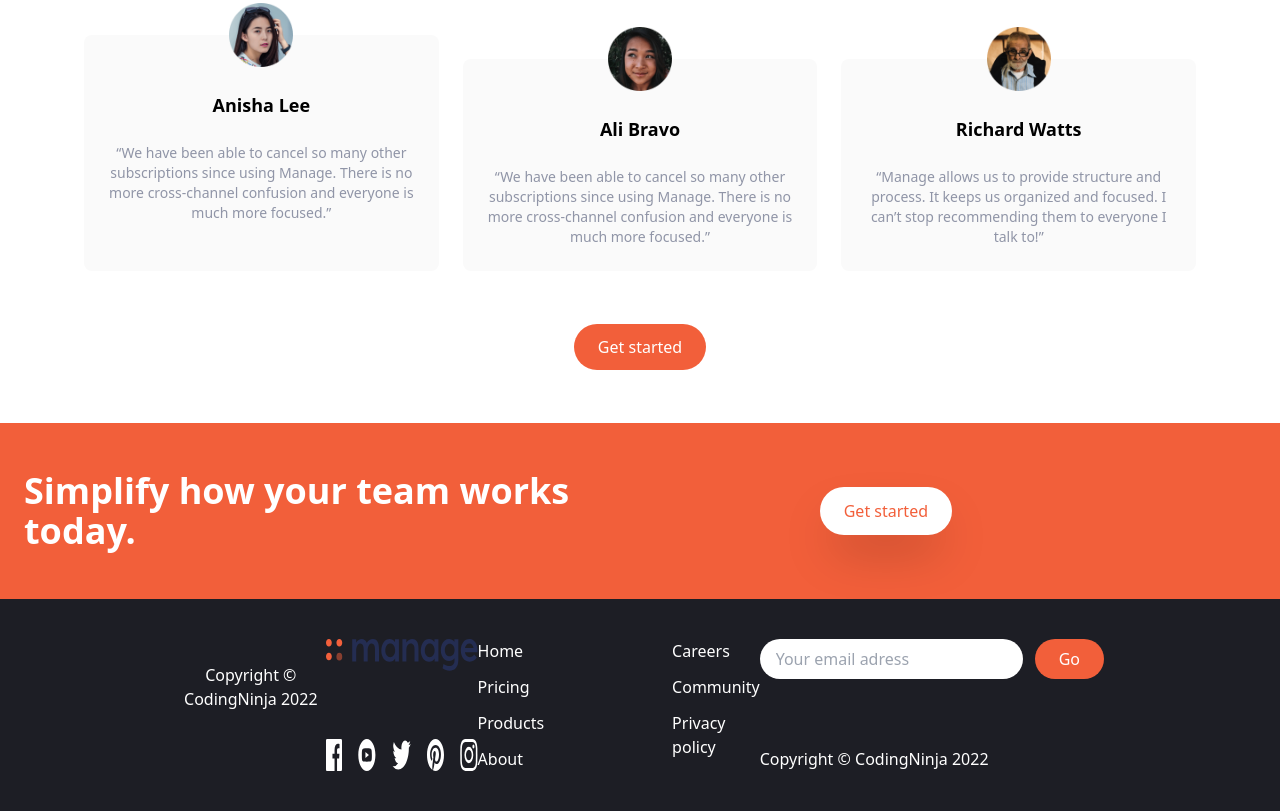
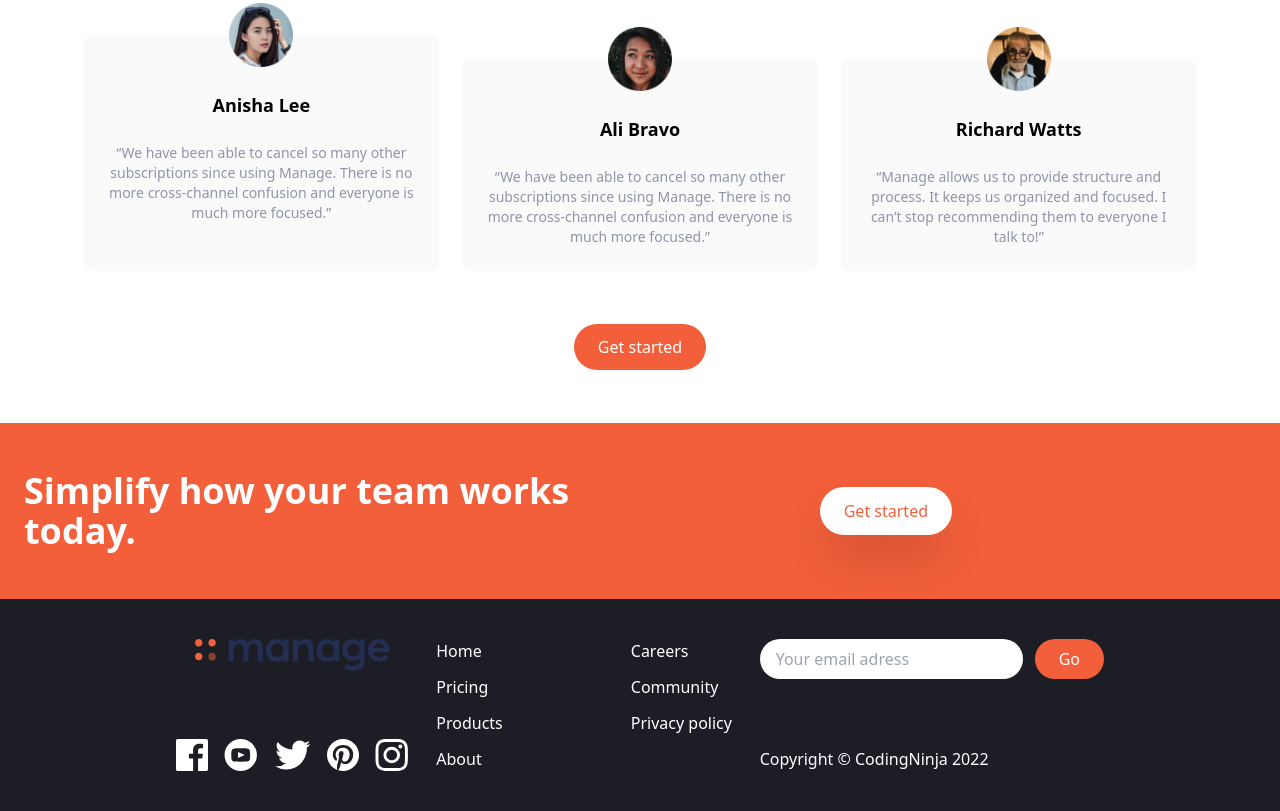
Before and after one commit to Oluwatobiiiiii/Manage, a website: page index.html in a window 1280 px wide. Shown: the part 1361-2172 px from the top of the page. Drawn offline with Linux system fonts and the light colour scheme.

Commit message:
Update index.html

```diff
--- a/index.html
+++ b/index.html
@@ -254,9 +254,6 @@
             <!-- FLEX CONTAINER -->
             <div class="container flex flex-col-reverse justify-between px-6 py-10 mx-auto space-y-8 md:flex-row md:space-y-0">
 
-                <div class="mx-auto my-6 text-center text-white md-hidden">
-                    Copyright &copy; CodingNinja 2022
-                </div>
 
                 <!-- LOGO AND SOCIAL LINKS -->
                 <div class="flex flex-col-reverse items-center justify-between space-y-12 md:flex-col  md:space-y-0 md:items:center">
```
